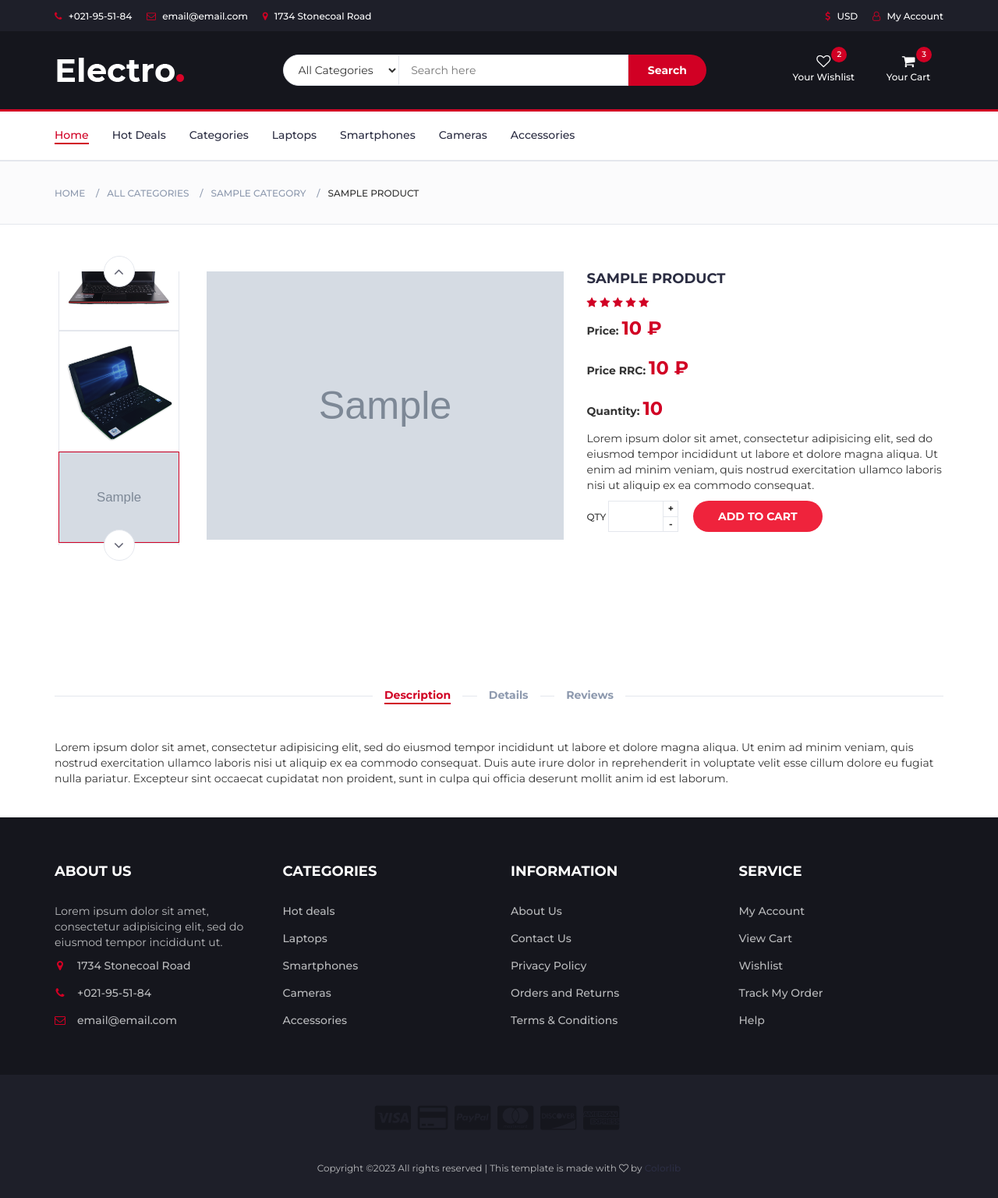
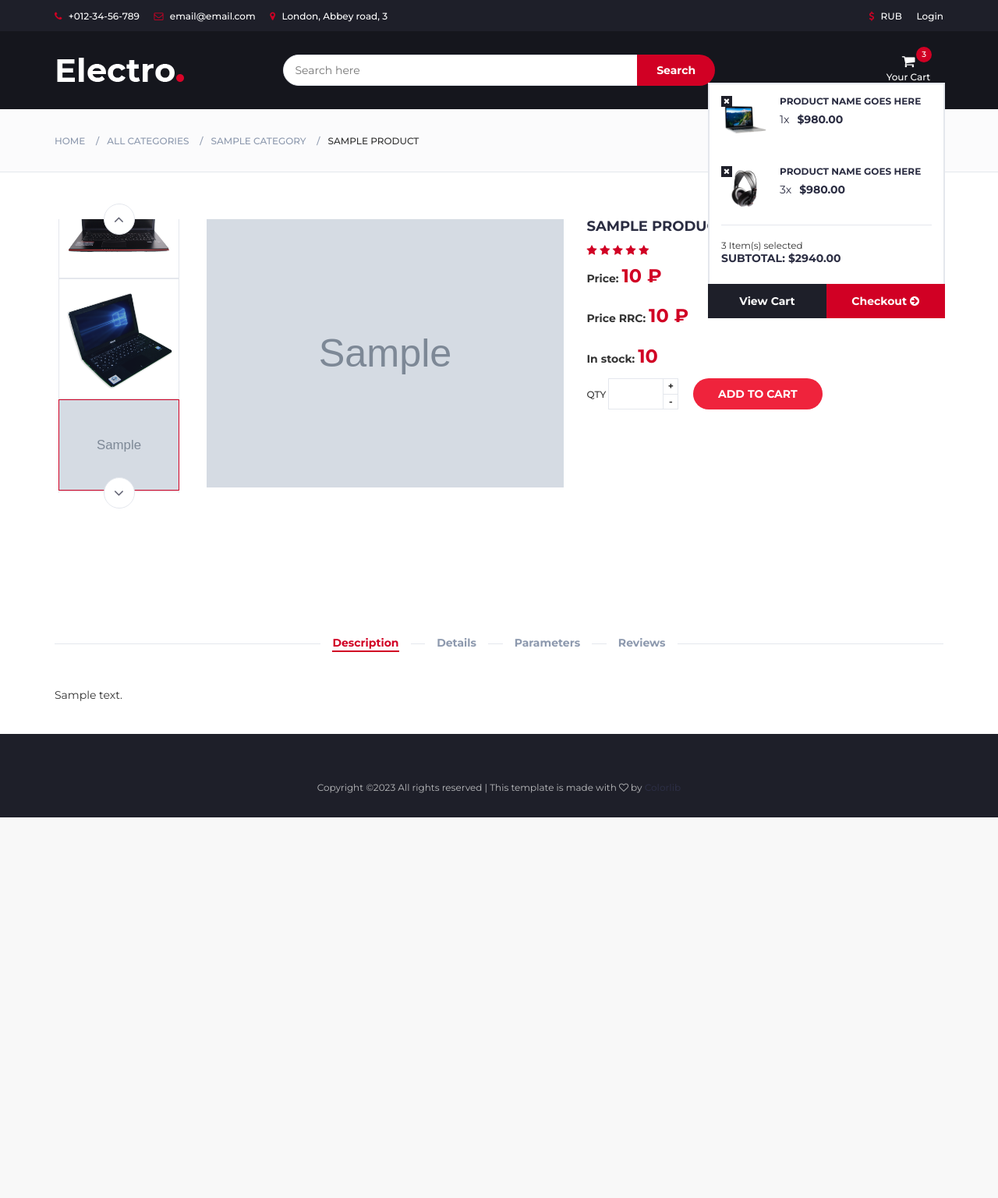
Before and after one commit to LeonovIlya/Webapp-for-retail, a Django app: template templates/product.html in a window 1280 px wide, after a click that opens the changed part. Shown: the whole page at 78% size. After the commit the page ends 1048 px from the top, so only its background shows below. Run offline with Django 4.2, Linux system fonts and the light colour scheme; the template is opened without the code that fills it: most values are stand-ins (such as "Sample title", 1, 10 or a date in 2020); grey boxes marked "Sample" are stand-in pictures; some libraries are stand-ins or nearby versions.

Commit message:
some changes

```diff
--- a/authorization/managers.py
+++ b/authorization/managers.py
@@ -6,9 +6,9 @@
 
     def _create_user(self, email, password, **extra_fields):
         if not email:
-            raise ValueError('The given email must be set')
+            raise ValueError('The EMAIL must be set!')
         if not password:
-            raise ValueError('Password must be provided')
+            raise ValueError('Password must be provided!')
         email = self.normalize_email(email)
         user = self.model(email=email, **extra_fields)
         user.set_password(password)
--- a/shop/settings.py
+++ b/shop/settings.py
@@ -142,16 +142,18 @@
     'DEFAULT_PAGINATION_CLASS': 'rest_framework.pagination'
                                 '.PageNumberPagination',
     'PAGE_SIZE': 30,
+    'PAGINATE_BY': 20,
 
     'DEFAULT_RENDERER_CLASSES': (
+        'rest_framework.renderers.TemplateHTMLRenderer',
         'rest_framework.renderers.JSONRenderer',
         'rest_framework.renderers.BrowsableAPIRenderer',
 
     ),
 
     'DEFAULT_AUTHENTICATION_CLASSES': (
-        # 'rest_framework.authentication.SessionAuthentication',
-        # 'rest_framework.authentication.BasicAuthentication',
+        'rest_framework.authentication.SessionAuthentication',
+        'rest_framework.authentication.BasicAuthentication',
         'rest_framework.authentication.TokenAuthentication',
     ),
 
--- a/static/backend/css/style.css
+++ b/static/backend/css/style.css
@@ -475,8 +475,9 @@
 }
 
 .header-search form .input {
-  width: calc(100% - 260px);
+  width: calc(100% - 100px);
   margin-right: -4px;
+  border-radius: 40px 0px 0px 40px;
 }
 
 .header-search form .search-btn {
--- a/templates/base.html
+++ b/templates/base.html
@@ -43,13 +43,18 @@
 			<div id="top-header">
 				<div class="container">
 					<ul class="header-links pull-left">
-						<li><a href="#"><i class="fa fa-phone"></i> +021-95-51-84</a></li>
+						<li><a href="#"><i class="fa fa-phone"></i> +012-34-56-789</a></li>
 						<li><a href="#"><i class="fa fa-envelope-o"></i> email@email.com</a></li>
-						<li><a href="#"><i class="fa fa-map-marker"></i> 1734 Stonecoal Road</a></li>
+						<li><a href="#"><i class="fa fa-map-marker"></i> London, Abbey road, 3</a></li>
 					</ul>
 					<ul class="header-links pull-right">
-						<li><a href="#"><i class="fa fa-dollar"></i> USD</a></li>
-						<li><a href="#"><i class="fa fa-user-o"></i> My Account</a></li>
+						<li><a href="#"><i class="fa fa-dollar"></i> RUB</a></li>
+						 {% if user.is_authenticated %}
+						<li><a href=" ">{{ user.get_username }}</a></li>
+						<li><a href="{% url 'logout'%}?next={{request.path}}">Logout</a></li>
+						 {% else %}
+						<li><a href="{% url 'login'%}?next={{request.path}}">Login</a></li>
+						 {% endif %}
 					</ul>
 				</div>
 			</div>
@@ -75,11 +80,6 @@
 						<div class="col-md-6">
 							<div class="header-search">
 								<form>
-									<select class="input-select">
-										<option value="0">All Categories</option>
-										<option value="1">Category 01</option>
-										<option value="1">Category 02</option>
-									</select>
 									<input class="input" placeholder="Search here">
 									<button class="search-btn">Search</button>
 								</form>
@@ -90,16 +90,6 @@
 						<!-- ACCOUNT -->
 						<div class="col-md-3 clearfix">
 							<div class="header-ctn">
-								<!-- Wishlist -->
-								<div>
-									<a href="#">
-										<i class="fa fa-heart-o"></i>
-										<span>Your Wishlist</span>
-										<div class="qty">2</div>
-									</a>
-								</div>
-								<!-- /Wishlist -->
-
 								<!-- Cart -->
 								<div class="dropdown">
 									<a class="dropdown-toggle" data-toggle="dropdown" aria-expanded="true">
@@ -163,114 +153,17 @@
 		</header>
 		<!-- /HEADER -->
 
-		<!-- NAVIGATION -->
-		<nav id="navigation">
-			<!-- container -->
-			<div class="container">
-				<!-- responsive-nav -->
-				<div id="responsive-nav">
-					<!-- NAV -->
-					<ul class="main-nav nav navbar-nav">
-						<li class="active"><a href="#">Home</a></li>
-						<li><a href="#">Hot Deals</a></li>
-						<li><a href="#">Categories</a></li>
-						<li><a href="#">Laptops</a></li>
-						<li><a href="#">Smartphones</a></li>
-						<li><a href="#">Cameras</a></li>
-						<li><a href="#">Accessories</a></li>
-					</ul>
-					<!-- /NAV -->
-				</div>
-				<!-- /responsive-nav -->
-			</div>
-			<!-- /container -->
-		</nav>
-		<!-- /NAVIGATION -->
-
 		{% block content %}
 		{% endblock %}
 
 		<!-- FOOTER -->
 		<footer id="footer">
-			<!-- top footer -->
-			<div class="section">
-				<!-- container -->
-				<div class="container">
-					<!-- row -->
-					<div class="row">
-						<div class="col-md-3 col-xs-6">
-							<div class="footer">
-								<h3 class="footer-title">About Us</h3>
-								<p>Lorem ipsum dolor sit amet, consectetur adipisicing elit, sed do eiusmod tempor incididunt ut.</p>
-								<ul class="footer-links">
-									<li><a href="#"><i class="fa fa-map-marker"></i>1734 Stonecoal Road</a></li>
-									<li><a href="#"><i class="fa fa-phone"></i>+021-95-51-84</a></li>
-									<li><a href="#"><i class="fa fa-envelope-o"></i>email@email.com</a></li>
-								</ul>
-							</div>
-						</div>
-
-						<div class="col-md-3 col-xs-6">
-							<div class="footer">
-								<h3 class="footer-title">Categories</h3>
-								<ul class="footer-links">
-									<li><a href="#">Hot deals</a></li>
-									<li><a href="#">Laptops</a></li>
-									<li><a href="#">Smartphones</a></li>
-									<li><a href="#">Cameras</a></li>
-									<li><a href="#">Accessories</a></li>
-								</ul>
-							</div>
-						</div>
-
-						<div class="clearfix visible-xs"></div>
-
-						<div class="col-md-3 col-xs-6">
-							<div class="footer">
-								<h3 class="footer-title">Information</h3>
-								<ul class="footer-links">
-									<li><a href="#">About Us</a></li>
-									<li><a href="#">Contact Us</a></li>
-									<li><a href="#">Privacy Policy</a></li>
-									<li><a href="#">Orders and Returns</a></li>
-									<li><a href="#">Terms & Conditions</a></li>
-								</ul>
-							</div>
-						</div>
-
-						<div class="col-md-3 col-xs-6">
-							<div class="footer">
-								<h3 class="footer-title">Service</h3>
-								<ul class="footer-links">
-									<li><a href="#">My Account</a></li>
-									<li><a href="#">View Cart</a></li>
-									<li><a href="#">Wishlist</a></li>
-									<li><a href="#">Track My Order</a></li>
-									<li><a href="#">Help</a></li>
-								</ul>
-							</div>
-						</div>
-					</div>
-					<!-- /row -->
-				</div>
-				<!-- /container -->
-			</div>
-			<!-- /top footer -->
-
 			<!-- bottom footer -->
 			<div id="bottom-footer" class="section">
 				<div class="container">
 					<!-- row -->
 					<div class="row">
 						<div class="col-md-12 text-center">
-							<ul class="footer-payments">
-								<li><a href="#"><i class="fa fa-cc-visa"></i></a></li>
-								<li><a href="#"><i class="fa fa-credit-card"></i></a></li>
-								<li><a href="#"><i class="fa fa-cc-paypal"></i></a></li>
-								<li><a href="#"><i class="fa fa-cc-mastercard"></i></a></li>
-								<li><a href="#"><i class="fa fa-cc-discover"></i></a></li>
-								<li><a href="#"><i class="fa fa-cc-amex"></i></a></li>
-							</ul>
 							<span class="copyright">
 								<!-- Link back to Colorlib can't be removed. Template is licensed under CC BY 3.0. -->
 								Copyright &copy;<script>document.write(new Date().getFullYear());</script> All rights reserved | This template is made with <i class="fa fa-heart-o" aria-hidden="true"></i> by <a href="https://colorlib.com" target="_blank">Colorlib</a>
--- a/templates/product.html
+++ b/templates/product.html
@@ -98,9 +98,8 @@
 								<br>
 								<b>Price RRC: </b> <h3 class="product-price"> {{ product_info.price_rrc }} ₽</h3>
 								<br>
-								<b>Quantity: </b> <h4 class="product-price"> {{ product_info.quantity }}</h4>
+								<b>In stock: </b> <h4 class="product-price"> {{ product_info.quantity }}</h4>
 							</div>
-							<p>Lorem ipsum dolor sit amet, consectetur adipisicing elit, sed do eiusmod tempor incididunt ut labore et dolore magna aliqua. Ut enim ad minim veniam, quis nostrud exercitation ullamco laboris nisi ut aliquip ex ea commodo consequat.</p>
 
 							<div class="add-to-cart">
 								<div class="qty-label">
@@ -124,7 +123,8 @@
 							<ul class="tab-nav">
 								<li class="active"><a data-toggle="tab" href="#tab1">Description</a></li>
 								<li><a data-toggle="tab" href="#tab2">Details</a></li>
-								<li><a data-toggle="tab" href="#tab3">Reviews</a></li>
+								<li><a data-toggle="tab" href="#tab3">Parameters</a></li>
+								<li><a data-toggle="tab" href="#tab4">Reviews</a></li>
 							</ul>
 							<!-- /product tab nav -->
 
@@ -134,7 +134,7 @@
 								<div id="tab1" class="tab-pane fade in active">
 									<div class="row">
 										<div class="col-md-12">
-											<p>Lorem ipsum dolor sit amet, consectetur adipisicing elit, sed do eiusmod tempor incididunt ut labore et dolore magna aliqua. Ut enim ad minim veniam, quis nostrud exercitation ullamco laboris nisi ut aliquip ex ea commodo consequat. Duis aute irure dolor in reprehenderit in voluptate velit esse cillum dolore eu fugiat nulla pariatur. Excepteur sint occaecat cupidatat non proident, sunt in culpa qui officia deserunt mollit anim id est laborum.</p>
+											<p>{{ product_info.product.description }}</p>
 										</div>
 									</div>
 								</div>
@@ -142,21 +142,34 @@
 
 								<!-- tab2  -->
 								<div id="tab2" class="tab-pane fade in">
-									<div class="row">
-										<div class="col-md-12">
-											<p>Id: {{ product_info.product_id }} </p>
-											<p>Brand: {{ product_info.brand.name }} </p>
-											<p>Product name: {{ product_info.product.name }} </p>
-											<p>Category: {{ product_info.product.category }} </p>
-											<p>Model: {{ product_info.model }} </p>
-											<p>Shop: {{ product_info.shop }} </p>
-										</div>
+									<div class="w-auto p-3">
+										<ul class="list-group">
+											<li class="list-group-item"><b>Id:</b> {{ product_info.product_id }}</li>
+											<li class="list-group-item"><b>Brand:</b> {{ product_info.brand.name }}</li>
+											<li class="list-group-item"><b>Product name:</b> {{ product_info.product.name }}</li>
+											<li class="list-group-item"><b>Category:</b> {{ product_info.product.category }}</li>
+											<li class="list-group-item"><b>Model:</b> {{ product_info.model }}</li>
+											<li class="list-group-item"><b>Shop:</b> {{ product_info.shop }}</li>
+										</ul>
 									</div>
 								</div>
 								<!-- /tab2  -->
 
 								<!-- tab3  -->
 								<div id="tab3" class="tab-pane fade in">
+									<div class="w-auto p-3">
+										<ul class="list-group">
+											{% for p in parameters%}
+											<li class="list-group-item"><b>{{ p.parameter.name }}:</b> {{ p.value }}</li>
+											{% endfor %}
+
+										</ul>
+									</div>
+								</div>
+								<!-- /tab3  -->
+
+								<!-- tab4  -->
+								<div id="tab4" class="tab-pane fade in">
 									<div class="row">
 										<!-- Rating -->
 										<div class="col-md-3">
@@ -277,28 +290,31 @@
 										<!-- Review Form -->
 										<div class="col-md-3">
 											<div id="review-form">
-												<form class="review-form">
-													<input class="input" type="text" placeholder="Your Name">
-													<input class="input" type="email" placeholder="Your Email">
-													<textarea class="input" placeholder="Your Review"></textarea>
-													<div class="input-rating">
-														<span>Your Rating: </span>
-														<div class="stars">
-															<input id="star5" name="rating" value="5" type="radio"><label for="star5"></label>
-															<input id="star4" name="rating" value="4" type="radio"><label for="star4"></label>
-															<input id="star3" name="rating" value="3" type="radio"><label for="star3"></label>
-															<input id="star2" name="rating" value="2" type="radio"><label for="star2"></label>
-															<input id="star1" name="rating" value="1" type="radio"><label for="star1"></label>
-														</div>
+												{% if user.is_authenticated %}
+												<form class="review-form" method="POST">
+													{% csrf_token %}
+													<input type="hidden" id="product" name='product' value="{{ product_info.product_id }}">
+													<div class="form-group">
+													<input type="hidden" id="user" name="user" class="form-control" value="{{ user.id }}" readonly>
 													</div>
+													<div class="form-group">
+													<textarea name="text" id="text" class="form-control"></textarea>
+													</div>
+														<div class="form-group">
+													<textarea name="rating" id="rating" class="form-control"></textarea>
+													</div>
+
 													<button class="primary-btn">Submit</button>
+													{% else %}
+													<h5 class="name">You Must Be Logged In To Comment!</h5>
+													{% endif %}
 												</form>
 											</div>
 										</div>
 										<!-- /Review Form -->
 									</div>
 								</div>
-								<!-- /tab3  -->
+								<!-- /tab4  -->
 							</div>
 							<!-- /product tab content  -->
 						</div>
```
Also changed, not shown: authorization/admin.py (+9 -4 lines), authorization/forms.py (+12 -0 lines), authorization/models.py (+36 -2 lines), authorization/serializers.py (+9 -1 lines), backend/factories.py (+48 -27 lines), backend/models.py (+9 -8 lines), backend/views.py (+29 -8 lines), templates/store.html (+5 -25 lines), README.md.
